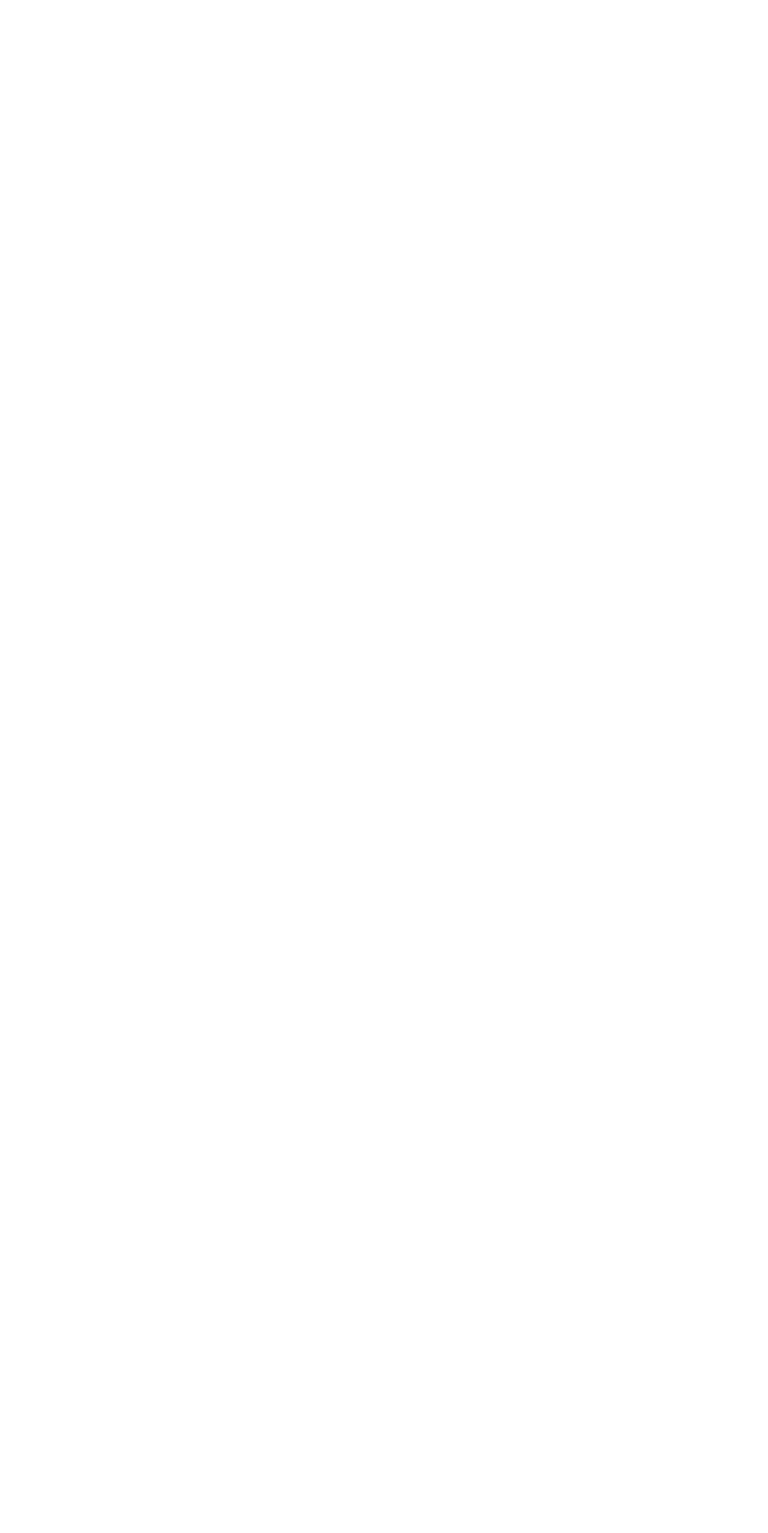
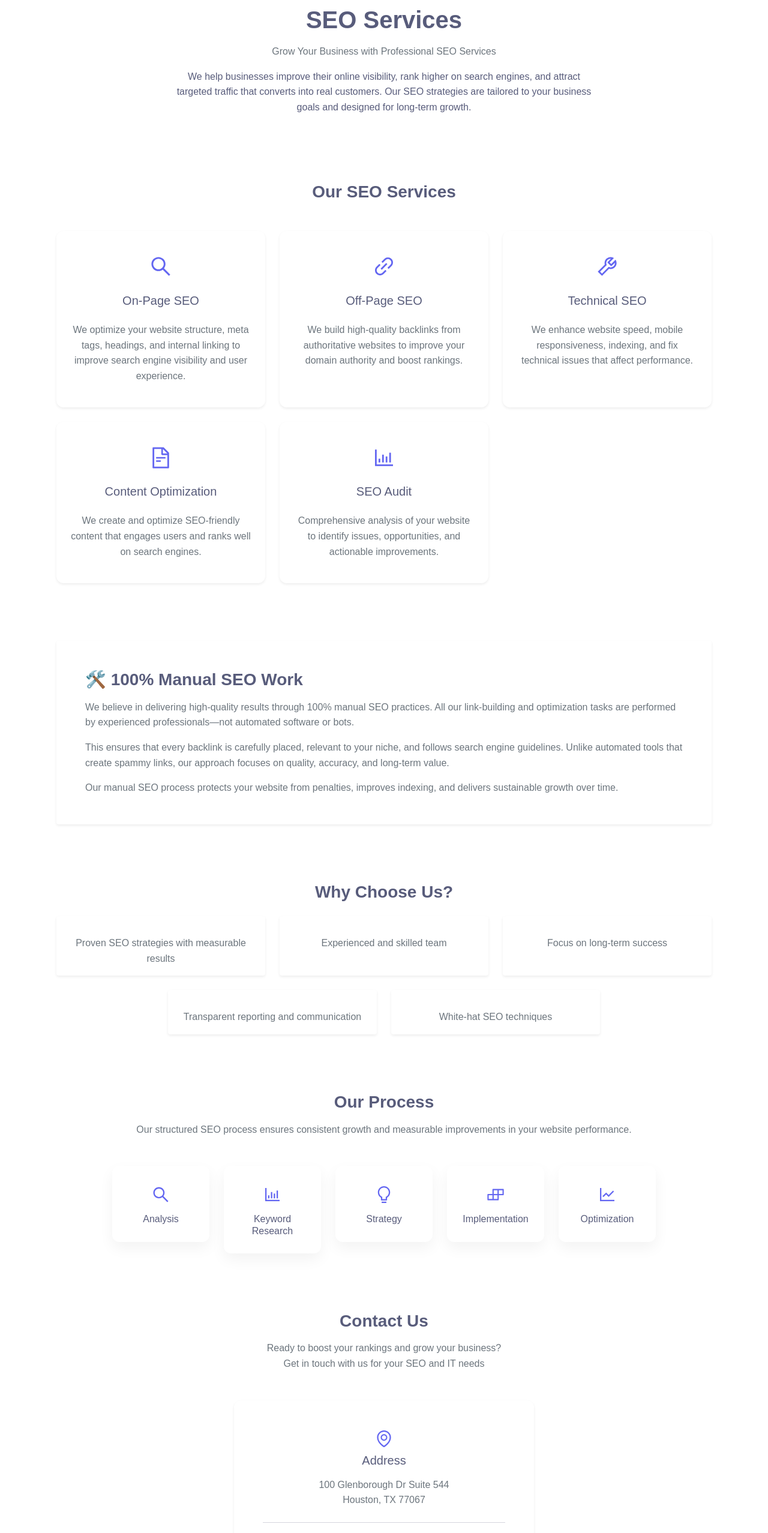
Before and after one commit to waqarnuke/website, a React (Create React App) app: page /seo-services in a window 1280 px wide. Shown: the part 228-2783 px from the top of the page at 60% size. Before the commit the page ends 800 px from the top, so only its background shows below. Built offline with nearby package versions, Linux system fonts and the light colour scheme.

Commit message:
Added SEO page & linked it

```diff
--- a/src/App.js
+++ b/src/App.js
@@ -9,7 +9,7 @@ import './index.css';
 import { Routes, Route } from 'react-router-dom';
 
 import {Navbar,Strap,Footer} from './Component';
-import {Home, About, Contact, Service } from './Pages';
+import {Home, About, Contact, Service, SeoServices } from './Pages';
 import ScrollToTop from './core/ScrollToTop';
 
 const App = () => {
@@ -25,6 +25,7 @@ const App = () => {
        <Route path="About" element={<About />} />
        <Route path="Service" element={<Service />} />
        <Route path="Contact"  element={<Contact />} />
+       <Route path="/seo-services" element={<SeoServices />} />
        <Route path="*"/>
 
       </Route>
--- a/src/Component/Contant.jsx
+++ b/src/Component/Contant.jsx
@@ -175,6 +175,10 @@ const Contant = () => {
               description={
                 "Boost your online visibility and attract more customers with our expert SEO services. SoftCygnus optimizes your website with targeted keywords, technical improvements, on-page and off-page strategies to improve search engine rankings. We help drive organic traffic, increase brand awareness, and generate quality leads for your business."
               }
+              button={{
+                text: "More",
+                link: "/seo-services",
+              }}
             />
           </div>
         </div>
--- a/src/Data/Sdata.js
+++ b/src/Data/Sdata.js
@@ -69,6 +69,7 @@ const Sdata = [
     name: 'Search Engine Optimization (SEO)',
     icon: <AiOutlineSearch className="fs-1 text-primary" />,
     description: 'Increase your online visibility and attract the right audience with our result-driven SEO strategies. We optimize your website through keyword targeting, technical improvements, and content strategies to boost rankings, drive organic traffic, and generate high-quality leads.',
+    link: '/seo-services'
   },
   {
     id: 9,
--- /dev/null
+++ b/src/Pages/SeoServices.css
@@ -0,0 +1,44 @@
+/* ===== SERVICES ===== */
+.service-card {
+  border-radius: 12px;
+  transition: 0.3s;
+}
+.service-card:hover {
+  transform: translateY(-8px);
+  box-shadow: 0 20px 40px rgba(0,0,0,0.1);
+}
+
+/* ===== PROCESS ===== */
+.process-card {
+  position: relative;
+  padding: 20px;
+  border-radius: 12px;
+  background: #fff;
+  box-shadow: 0 10px 25px rgba(0,0,0,0.05);
+  transition: 0.3s;
+}
+.process-card:hover {
+  transform: translateY(-8px);
+}
+
+.step-number {
+  position: absolute;
+  top: -10px;
+  right: -10px;
+  background: #0d6efd;
+  color: #fff;
+  font-size: 12px;
+  padding: 5px 10px;
+  border-radius: 50%;
+}
+
+/* ===== CONTACT ===== */
+.contact-card {
+  border-radius: 12px;
+  background: #fff;
+  box-shadow: 0 10px 25px rgba(0,0,0,0.05);
+  transition: 0.3s;
+}
+.contact-card:hover {
+  transform: translateY(-8px);
+}
--- /dev/null
+++ b/src/Pages/SeoServices.jsx
@@ -0,0 +1,215 @@
+import React from "react";
+import {
+  AiOutlineSearch,
+  AiOutlineLink,
+  AiOutlineTool,
+  AiOutlineFileText,
+  AiOutlineBarChart,
+  AiOutlineBulb,
+  AiOutlineBuild,
+  AiOutlineLineChart,
+  AiOutlineEnvironment,
+  AiOutlinePhone,
+  AiOutlineMail,
+} from "react-icons/ai";
+import "./SeoServices.css";
+
+const SeoServices = () => {
+  return (
+    <div className="container py-5">
+      {/* HERO */}
+      <section className="py-5 bg-light">
+        <div className="container text-center">
+          <h1 className="fw-bold">SEO Services</h1>
+          <p className="text-muted">
+            Grow Your Business with Professional SEO Services
+          </p>
+          <p className="mx-auto" style={{ maxWidth: "700px" }}>
+            We help businesses improve their online visibility, rank higher on
+            search engines, and attract targeted traffic that converts into real
+            customers. Our SEO strategies are tailored to your business goals
+            and designed for long-term growth.
+          </p>
+        </div>
+      </section>
+
+      {/* SERVICES */}
+      <section className="py-5">
+        <div className="container">
+          <h3 className="text-center fw-bold mb-5">Our SEO Services</h3>
+
+          <div className="row g-4">
+            {[
+              {
+                icon: <AiOutlineSearch />,
+                title: "On-Page SEO",
+                desc: "We optimize your website structure, meta tags, headings, and internal linking to improve search engine visibility and user experience.",
+              },
+              {
+                icon: <AiOutlineLink />,
+                title: "Off-Page SEO",
+                desc: "We build high-quality backlinks from authoritative websites to improve your domain authority and boost rankings.",
+              },
+              {
+                icon: <AiOutlineTool />,
+                title: "Technical SEO",
+                desc: "We enhance website speed, mobile responsiveness, indexing, and fix technical issues that affect performance.",
+              },
+              {
+                icon: <AiOutlineFileText />,
+                title: "Content Optimization",
+                desc: "We create and optimize SEO-friendly content that engages users and ranks well on search engines.",
+              },
+              {
+                icon: <AiOutlineBarChart />,
+                title: "SEO Audit",
+                desc: "Comprehensive analysis of your website to identify issues, opportunities, and actionable improvements.",
+              },
+            ].map((item, i) => (
+              <div className="col-md-4" key={i}>
+                <div className="card service-card h-100 text-center p-4 border-0 shadow-sm">
+                  <div className="fs-1 text-primary mb-3">{item.icon}</div>
+                  <h5>{item.title}</h5>
+                  <p className="text-muted">{item.desc}</p>
+                </div>
+              </div>
+            ))}
+          </div>
+        </div>
+      </section>
+
+      {/* MANUAL SEO */}
+      <section className="py-5 bg-light">
+        <div className="container">
+          <div className="p-4 p-md-5 bg-white rounded shadow-sm">
+            <h3 className="fw-bold mb-3">🛠️ 100% Manual SEO Work</h3>
+            <p className="text-muted">
+              We believe in delivering high-quality results through 100% manual
+              SEO practices. All our link-building and optimization tasks are
+              performed by experienced professionals—not automated software or
+              bots.
+            </p>
+            <p className="text-muted">
+              This ensures that every backlink is carefully placed, relevant to
+              your niche, and follows search engine guidelines. Unlike automated
+              tools that create spammy links, our approach focuses on quality,
+              accuracy, and long-term value.
+            </p>
+            <p className="text-muted mb-0">
+              Our manual SEO process protects your website from penalties,
+              improves indexing, and delivers sustainable growth over time.
+            </p>
+          </div>
+        </div>
+      </section>
+
+      {/* WHY CHOOSE US */}
+      <section className="py-5">
+        <div className="container text-center">
+          <h3 className="fw-bold mb-4">Why Choose Us?</h3>
+
+          <div className="row g-4 justify-content-center">
+            {[
+              "Proven SEO strategies with measurable results",
+              "Experienced and skilled team",
+              "Focus on long-term success",
+              "Transparent reporting and communication",
+              "White-hat SEO techniques",
+            ].map((item, i) => (
+              <div className="col-md-4" key={i}>
+                <div className="p-3 bg-light rounded shadow-sm h-100">
+                  <p className="mb-0 text-muted">{item}</p>
+                </div>
+              </div>
+            ))}
+          </div>
+        </div>
+      </section>
+
+      {/* PROCESS */}
+      <section className="py-5 bg-light">
+        <div className="container text-center">
+          <h3 className="fw-bold mb-3">Our Process</h3>
+          <p className="text-muted mb-5">
+            Our structured SEO process ensures consistent growth and measurable
+            improvements in your website performance.
+          </p>
+
+          <div className="row g-4 justify-content-center">
+            {[
+              { icon: <AiOutlineSearch />, text: "Analysis" },
+              { icon: <AiOutlineBarChart />, text: "Keyword Research" },
+              { icon: <AiOutlineBulb />, text: "Strategy" },
+              { icon: <AiOutlineBuild />, text: "Implementation" },
+              { icon: <AiOutlineLineChart />, text: "Optimization" },
+            ].map((step, i) => (
+              <div className="col-md-2 col-6" key={i}>
+                <div className="process-card">
+                  <div className="fs-2 text-primary mb-2">{step.icon}</div>
+                  <h6>{step.text}</h6>
+                </div>
+              </div>
+            ))}
+          </div>
+        </div>
+      </section>
+
+      {/* CONTACT */}
+      <section className="py-5">
+        <div className="container">
+          <div className="text-center mb-5">
+            <h3 className="fw-bold">Contact Us</h3>
+            <p className="text-muted">
+              Ready to boost your rankings and grow your business? <br />
+              Get in touch with us for your SEO and IT needs
+            </p>
+          </div>
+
+          <div className="d-flex justify-content-center">
+            <div
+              className="contact-card text-center p-5 shadow-sm"
+              style={{ maxWidth: "500px", width: "100%", borderRadius: "12px" }}
+            >
+              <div className="mb-4">
+                <AiOutlineEnvironment className="fs-2 text-primary mb-2" />
+                <h5>Address</h5>
+                <p className="text-muted mb-0">
+                  100 Glenborough Dr Suite 544 <br />
+                  Houston, TX 77067
+                </p>
+              </div>
+
+              <hr />
+
+              <div className="mb-4">
+                <AiOutlinePhone className="fs-2 text-primary mb-2" />
+                <h5>Phone</h5>
+                <a
+                  href="tel:+13463184150"
+                  className="text-muted text-decoration-none"
+                >
+                  +1 (346) 318 4150
+                </a>
+              </div>
+
+              <hr />
+
+              <div>
+                <AiOutlineMail className="fs-2 text-primary mb-2" />
+                <h5>Email</h5>
+                <a
+                  href="mailto:contactus@softcygnus.com"
+                  className="text-muted text-decoration-none"
+                >
+                  contactus@softcygnus.com
+                </a>
+              </div>
+            </div>
+          </div>
+        </div>
+      </section>
+    </div>
+  );
+};
+
+export default SeoServices;
--- a/src/Pages/Service.jsx
+++ b/src/Pages/Service.jsx
@@ -25,6 +25,7 @@ const Service = () => {
                       title={val.name} // ✅ fixed typo (titile → title)
                       description={val.description}
                       features={val.features} // ✅ added features prop
+                      link={val.link}
                     />
                   );
                 })
--- a/src/Pages/index.js
+++ b/src/Pages/index.js
@@ -2,3 +2,4 @@ export {default as Home} from './Home';
 export {default as About} from './About';
 export {default as Service} from './Service';
 export {default as Contact} from './Contact';
+export {default as SeoServices} from './SeoServices';
```
Also changed, not shown: src/Component/Card.jsx (+11 -1 lines), src/Component/Service.jsx (+14 -3 lines).
